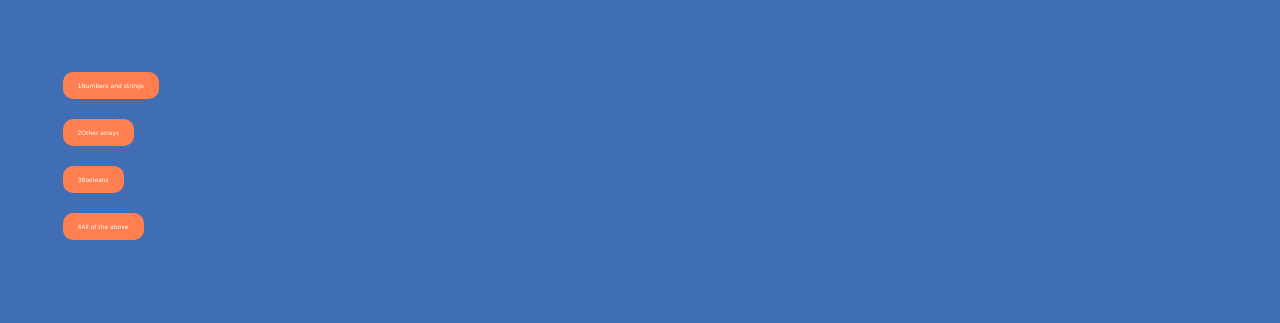
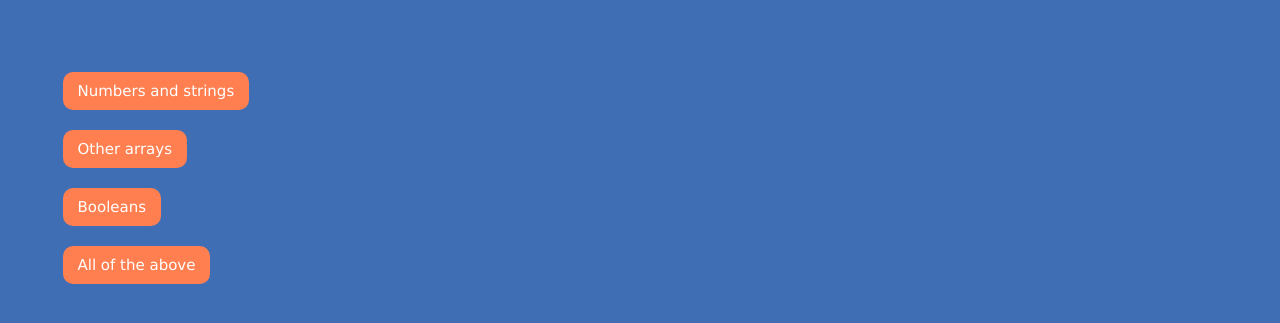
Before and after one commit to coreygettig7/timed-quiz, a plain HTML site: page gameplay.html in a window 1280 px wide. Shown: the part 199-522 px from the top of the page. Drawn offline with Linux system fonts and the light colour scheme.

Commit message:
minor changes to make the pages look better

```diff
--- a/assets/css/style.css
+++ b/assets/css/style.css
@@ -123,6 +123,7 @@ h2 {
 
 #choices {
     padding: 15px 22.5px;
+    font-size: 24px;
 }
 
 #solution {
--- a/assets/js/script.js
+++ b/assets/js/script.js
@@ -48,7 +48,7 @@ function questionFunction () {
         const solution = currentQuestion.choices[i];
         const choice = document.createElement("button");
         choice.setAttribute("class", "btns");
-        choice.textContent = i + 1 + currentQuestion.choices[i];
+        choice.textContent = currentQuestion.choices[i];
         choice.addEventListener("click", () => {
             chooseSolution(solution);
         })
```
